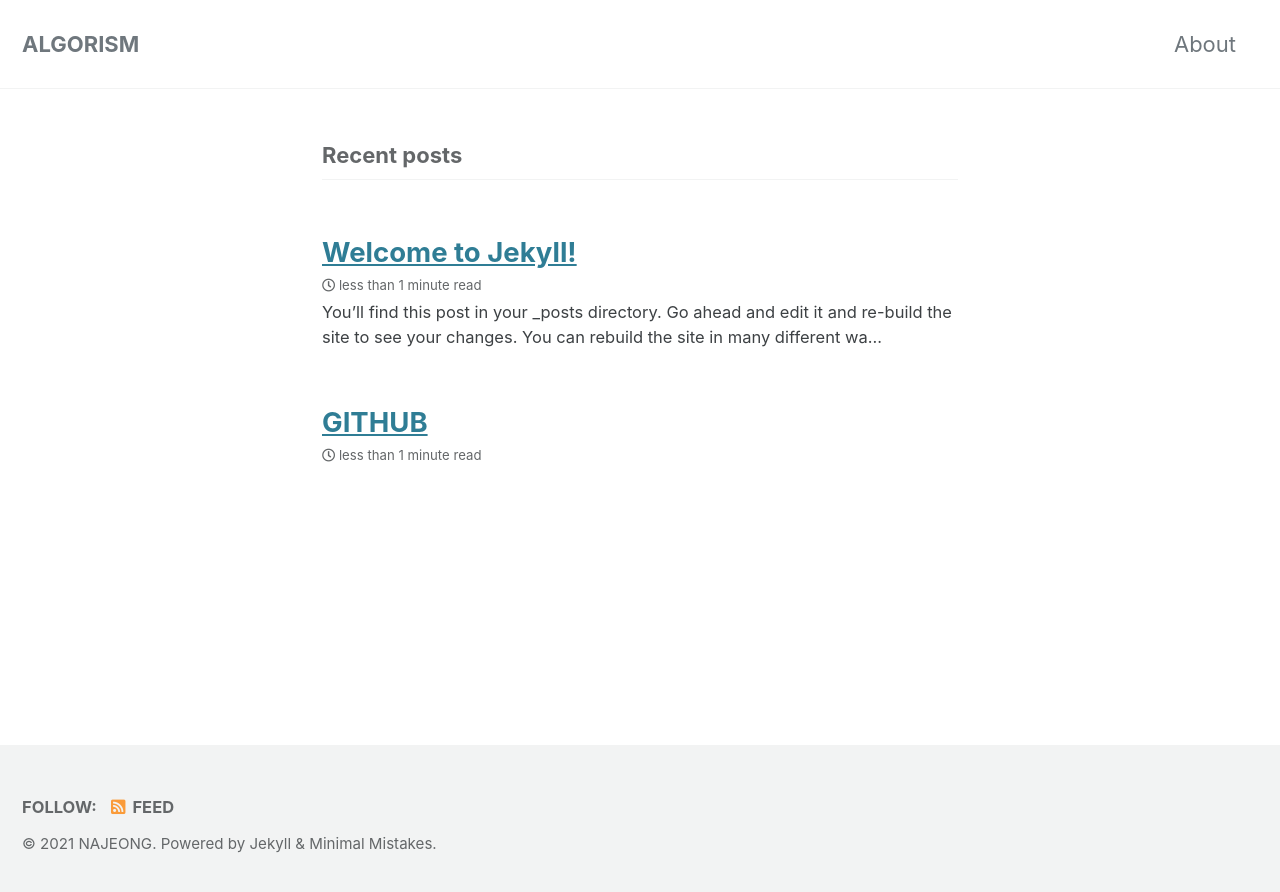
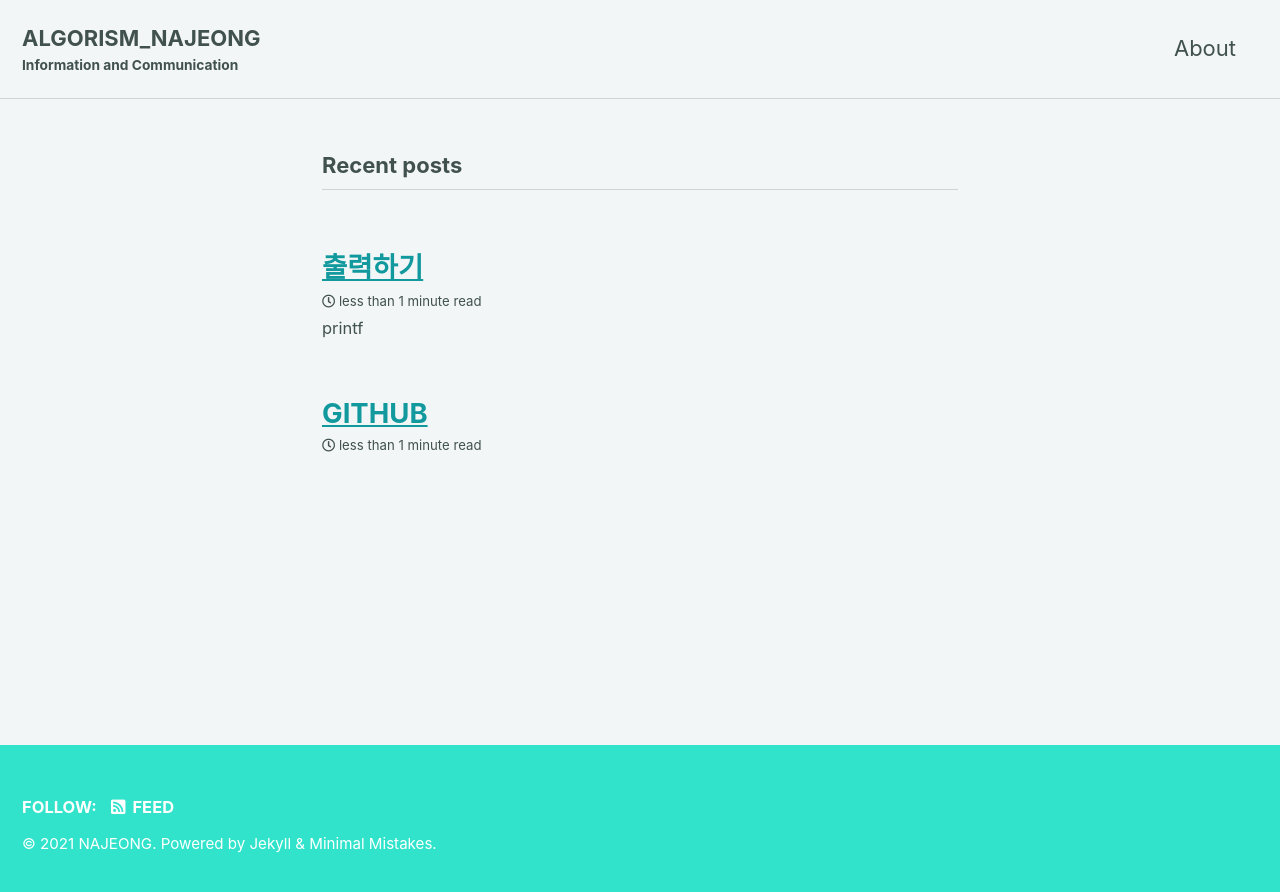
Before and after one commit to dlask913/dlask913.github.io, a Jekyll site: the page built from index.markdown, in a window 1280 px wide. Shown: the top 892 px of the page. Built offline with Jekyll 4.4.1, drawn with Linux system fonts in a browser that asks for light colours; cached includes are drawn as plain includes; the list of posts is cut into pages by our own code.

Commit message:
config done

````diff
--- a/_config.yml
+++ b/_config.yml
@@ -12,13 +12,13 @@
 
 # theme                  : "minimal-mistakes-jekyll"
 # remote_theme           : "mmistakes/minimal-mistakes"
-minimal_mistakes_skin    : "default" # "air", "aqua", "contrast", "dark", "dirt", "neon", "mint", "plum", "sunrise"
+minimal_mistakes_skin    : "mint" # "air", "aqua", "contrast", "dark", "dirt", "neon", "mint", "plum", "sunrise"
 
 # Site Settings
 locale                   : "en-US"
-title                    : "ALGORISM"
+title                    : "ALGORISM_NAJEONG"
 title_separator          : "-"
-subtitle                 : # site tagline that appears below site title in masthead
+subtitle                 : "Information and Communication"  # site tagline that appears below site title in masthead
 name                     : "NAJEONG"
 description              : "study website."
 url                      : # the base hostname & protocol for your site e.g. "https://mmistakes.github.io"
@@ -30,7 +30,7 @@ masthead_title           : # overrides the website title displayed in the masthe
 # breadcrumbs            : false # true, false (default)
 words_per_minute         : 200
 comments:
-  provider               :  # false (default), "disqus", "discourse", "facebook", "staticman", "staticman_v2", "utterances", "custom"
+  provider               : "disqus" # false (default), "disqus", "discourse", "facebook", "staticman", "staticman_v2", "utterances", "custom"
   disqus:
     shortname            : # https://help.disqus.com/customer/portal/articles/466208-what-s-a-shortname-
   discourse:
--- /dev/null
+++ b/_posts/2021-03-23-jekyll.markdown
@@ -0,0 +1,30 @@
+---
+layout: single
+title:  "출력하기"
+date:   2021-03-23 22:58:43 +0900
+categories: jekyll update
+---
+
+# printf
+
+```c
+#include <stdio.h>
+int main() {
+	printf("드디어 했다");
+}
+```
+
+
+{% highlight ruby %}
+def print_hi(name)
+  puts "Hi, #{name}"
+end
+print_hi('Tom')
+#=> prints 'Hi, Tom' to STDOUT.
+{% endhighlight %}
+
+Check out the [Jekyll docs][jekyll-docs] for more info on how to get the most out of Jekyll. File all bugs/feature requests at [Jekyll’s GitHub repo][jekyll-gh]. If you have questions, you can ask them on [Jekyll Talk][jekyll-talk].
+
+[jekyll-docs]: https://jekyllrb.com/docs/home
+[jekyll-gh]:   https://github.com/jekyll/jekyll
+[jekyll-talk]: https://talk.jekyllrb.com/
--- a/_posts/2021-03-23-welcome-to-jekyll.markdown
+++ /dev/null
@@ -1,29 +0,0 @@
----
-layout: single
-title:  "Welcome to Jekyll!"
-date:   2021-03-23 22:58:43 +0900
-categories: jekyll update
----
-You’ll find this post in your `_posts` directory. Go ahead and edit it and re-build the site to see your changes. You can rebuild the site in many different ways, but the most common way is to run `jekyll serve`, which launches a web server and auto-regenerates your site when a file is updated.
-
-Jekyll requires blog post files to be named according to the following format:
-
-`YEAR-MONTH-DAY-title.MARKUP`
-
-Where `YEAR` is a four-digit number, `MONTH` and `DAY` are both two-digit numbers, and `MARKUP` is the file extension representing the format used in the file. After that, include the necessary front matter. Take a look at the source for this post to get an idea about how it works.
-
-Jekyll also offers powerful support for code snippets:
-
-{% highlight ruby %}
-def print_hi(name)
-  puts "Hi, #{name}"
-end
-print_hi('Tom')
-#=> prints 'Hi, Tom' to STDOUT.
-{% endhighlight %}
-
-Check out the [Jekyll docs][jekyll-docs] for more info on how to get the most out of Jekyll. File all bugs/feature requests at [Jekyll’s GitHub repo][jekyll-gh]. If you have questions, you can ask them on [Jekyll Talk][jekyll-talk].
-
-[jekyll-docs]: https://jekyllrb.com/docs/home
-[jekyll-gh]:   https://github.com/jekyll/jekyll
-[jekyll-talk]: https://talk.jekyllrb.com/
````
